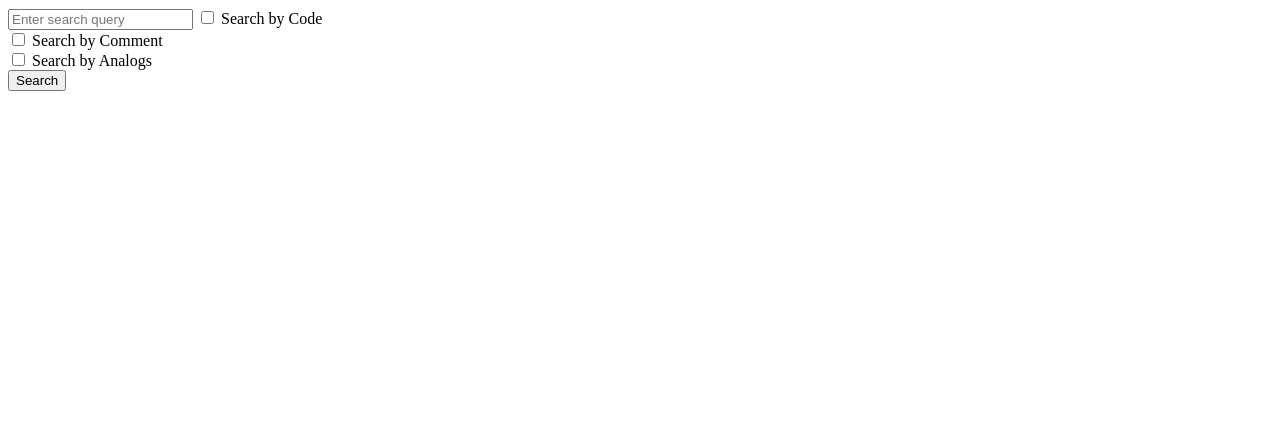
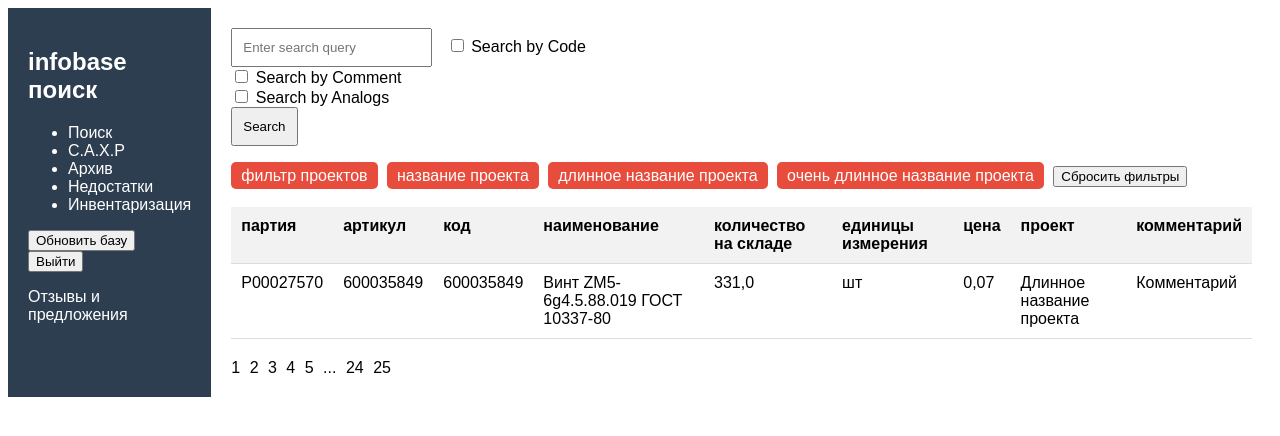
Before and after one commit to banywick/infobase, a Django app: page / in a window 1280 px wide. Shown: the top 436 px of the page. Run offline with Django 5.2, Linux system fonts and the light colour scheme; parts of the project's set-up code (start-up, migrations or seed data) failed here and were passed over.

Commit message:
4 эндпоинта. все проекты, добавление в сессию.

```diff
--- /dev/null
+++ b/finder/static/finder/css/style_finder.css
@@ -0,0 +1,61 @@
+body {
+    font-family: Arial, sans-serif;
+}
+.container {
+    display: flex;
+}
+.sidebar {
+    width: 200px;
+    background-color: #2c3e50;
+    color: white;
+    padding: 20px;
+}
+.content {
+    flex-grow: 1;
+    padding: 20px;
+}
+.search-bar {
+    display: flex;
+    margin-bottom: 20px;
+}
+.search-bar input[type="text"] {
+    flex-grow: 1;
+    padding: 10px;
+    margin-right: 10px;
+}
+.search-bar button {
+    padding: 10px;
+}
+.filters {
+    margin-bottom: 20px;
+}
+.filters span {
+    background-color: #e74c3c;
+    color: white;
+    padding: 5px 10px;
+    margin-right: 5px;
+    border-radius: 5px;
+}
+.table {
+    display: table;
+    width: 100%;
+}
+.table-header, .table-row {
+    display: table-row;
+}
+.table-cell {
+    display: table-cell;
+    padding: 10px;
+    border-bottom: 1px solid #ddd;
+}
+.table-header .table-cell {
+    background-color: #f2f2f2;
+    font-weight: bold;
+}
+.pagination {
+    margin-top: 20px;
+}
+.pagination span {
+    margin-right: 5px;
+    cursor: pointer;
+}
--- a/finder/templates/index.html
+++ b/finder/templates/index.html
@@ -1,12 +1,29 @@
 <!DOCTYPE html>
+<html lang="ru">
 {% load static %}
-<html lang="en">
 <head>
     <meta charset="UTF-8">
     <meta name="viewport" content="width=device-width, initial-scale=1.0">
-    <title>Document</title>
+    <link rel="stylesheet" href="{% static 'finder/css/style_finder.css' %}">
+    <title>Infobase Search</title>
 </head>
 <body>
+    <div class="container">
+        <div class="sidebar">
+            <h2>infobase поиск</h2>
+            <ul>
+                <li>Поиск</li>
+                <li>С.А.Х.Р</li>
+                <li>Архив</li>
+                <li>Недостатки</li>
+                <li>Инвентаризация</li>
+            </ul>
+            <button>Обновить базу</button>
+            <button>Выйти</button>
+            <p>Отзывы и предложения</p>
+        </div>
+        <div class="content">
+            <div class="search-bar">
                 <form id="search-form" method="post">
                     {% csrf_token %}
                     <input type="text" name="query" placeholder="Enter search query">
@@ -15,7 +32,51 @@
                     <input type="checkbox" name="search_by_analogs" value="true"> Search by Analogs<br>
                     <button type="submit">Search</button>
                 </form>
-
+            </div>
+            <div class="filters">
+                <span>фильтр проектов</span>
+                <span>название проекта</span>
+                <span>длинное название проекта</span>
+                <span>очень длинное название проекта</span>
+                <button>Сбросить фильтры</button>
+            </div>
+            <div class="table">
+                <div class="table-header">
+                    <div class="table-cell">партия</div>
+                    <div class="table-cell">артикул</div>
+                    <div class="table-cell">код</div>
+                    <div class="table-cell">наименование</div>
+                    <div class="table-cell">количество на складе</div>
+                    <div class="table-cell">единицы измерения</div>
+                    <div class="table-cell">цена</div>
+                    <div class="table-cell">проект</div>
+                    <div class="table-cell">комментарий</div>
+                </div>
+                <div class="table-row">
+                    <div class="table-cell">P00027570</div>
+                    <div class="table-cell">600035849</div>
+                    <div class="table-cell">600035849</div>
+                    <div class="table-cell">Винт ZM5-6g4.5.88.019 ГОСТ 10337-80</div>
+                    <div class="table-cell">331,0</div>
+                    <div class="table-cell">шт</div>
+                    <div class="table-cell">0,07</div>
+                    <div class="table-cell">Длинное название проекта</div>
+                    <div class="table-cell">Комментарий</div>
+                </div>
+                <!-- Повторите аналогичные строки по мере необходимости -->
+            </div>
+            <div class="pagination">
+                <span>1</span>
+                <span>2</span>
+                <span>3</span>
+                <span>4</span>
+                <span>5</span>
+                <span>...</span>
+                <span>24</span>
+                <span>25</span>
+            </div>
+        </div>
+    </div>
     <script src='{% static "finder/js/search_finder_input.js"%}'></script>
 </body>
 </html>
--- a/finder/urls.py
+++ b/finder/urls.py
@@ -1,8 +1,11 @@
 from django.urls import path
-from .views import ProductSearchView, HomeView
-
+from .views import *
 
 urlpatterns = [
     path('', HomeView.as_view(), name='home'),#Главная страница
     path('products/', ProductSearchView.as_view(), name='product_filter'),#Поисковой движок
+    path('positions/<str:article>/', RemainsDetailView.as_view(), name='position-detail'),#Детализация
+    path('projects/', ProjectListView.as_view(), name='project-list'),#Все проекты
+    path('add-projects-to-session/', AddProjectsToSessionView.as_view(), name='add-projects-to-session'),
+    path('get-session-data/', GetSessionDataView.as_view(), name='get-session-data'),
 ]
--- /dev/null
+++ b/finder/utils/add_session_data.py
@@ -0,0 +1,4 @@
+class SessionManager:
+    @staticmethod
+    def add_projects_to_session(request, projects):
+        request.session['selected_projects'] = projects
--- a/finder/views.py
+++ b/finder/views.py
@@ -2,37 +2,47 @@ import logging
 from rest_framework.views import APIView
 from rest_framework.response import Response
 from rest_framework import status
+
+from .utils.add_session_data import SessionManager
 from .models import Remains
 from .serializers import RemainsSerializer
 from django.db.models import Q
 from django.views.generic import TemplateView
 from django.core.cache import cache
+from django.db.models import Sum
+from .serializers import ProjectListSerializer
 
 logger = logging.getLogger(__name__)
 
+
+def get_cached_remains_queryset():
+    """Создание КЭША из queryset Remains"""
+    cache_key = 'remains_all_queryset'
+    queryset = cache.get(cache_key)
+
+    if not queryset:
+        queryset = Remains.objects.all()
+        cache.set(cache_key, queryset, 60 * 60 * 24)
+        logger.info("Добавлен в КЭШ!!!!!")
+
+    return queryset
+
 class HomeView(TemplateView):
+    """Главня станица"""
+    logger.info("HELLLOO")
     template_name = 'index.html'
 
 
 class ProductSearchView(APIView):
+    """Посковые фильтры, условия поиска"""
     def post(self, request, *args, **kwargs):
         query = request.data.get('query', '')
         search_by_code = request.data.get('search_by_code', False)
         search_by_comment = request.data.get('search_by_comment', False)
         search_by_analogs = request.data.get('search_by_analogs', False)
 
-        # Ключ для кэша
-        cache_key = 'remains_all_queryset'
-
         # Попытка получить данные из кэша
-        queryset = cache.get(cache_key)
-
-        if not queryset:
-            # Если данных нет в кэше, выполняем запрос к базе данных
-            queryset = Remains.objects.all()
-            # Кэшируем результат на 24 часа
-            cache.set(cache_key, queryset, 60 * 60 * 24)
-            logger.info("Добавлен в КЭШ!!!!!")
+        queryset = get_cached_remains_queryset()
 
         # Добавляем условия в зависимости от выбранных чекбоксов
         if search_by_code:
@@ -46,3 +56,58 @@ class ProductSearchView(APIView):
 
         serializer = RemainsSerializer(queryset, many=True)
         return Response(serializer.data, status=status.HTTP_200_OK)
+
+
+
+class RemainsDetailView(APIView):
+    """Детализация позиции по артикулу
+    общая сумма, все партии и проеты"""
+    def get(self, request, article):
+
+        # Получаем все позиции с указанным артикулом
+        positions = Remains.objects.filter(article=article)
+
+        # Суммируем количество по одинаковым артикулам
+        total_quantity = positions.aggregate(total_quantity=Sum('quantity'))['total_quantity']
+
+        if total_quantity is None:
+            return Response({"error": "Position not found"}, status=status.HTTP_404_NOT_FOUND)
+
+        # Получаем все проекты и партии, связанные с этим артикулом
+        projects = positions.values_list('project', flat=True).distinct()
+        partys = positions.values_list('party', flat=True).distinct()
+
+        # Создаем словарь с данными для ответа
+        data = {
+            'article': article,
+            'total_quantity': total_quantity,
+            'projects': list(projects),
+            'party': list(partys)
+        }
+
+        return Response(data, status=status.HTTP_200_OK)
+
+class ProjectListView(APIView):
+    """Весь список уникальных проектов"""
+    def get(self, request):
+
+        # Получаем все уникальные проекты
+        unique_projects = Remains.objects.values('project').distinct()
+
+        # Сериализуем данные
+        serializer = ProjectListSerializer(unique_projects, many=True)
+
+        return Response(serializer.data, status=status.HTTP_200_OK)
+
+
+class AddProjectsToSessionView(APIView):
+    def post(self, request):
+        projects = request.data.get('projects', [])
+        SessionManager.add_projects_to_session(request, projects)
+        return Response({'message': 'Projects added to session'}, status=status.HTTP_200_OK)
+
+
+class GetSessionDataView(APIView):
+    def get(self, request):
+        session_data = request.session.get('selected_projects', [])
+        return Response({'selected_projects': session_data}, status=status.HTTP_200_OK)
```
Also changed, not shown: finder/serializers.py (+6 -1 lines), finder/static/finder/css/style.css (deleted). Lines whose indentation alone changed are shown as unchanged.
